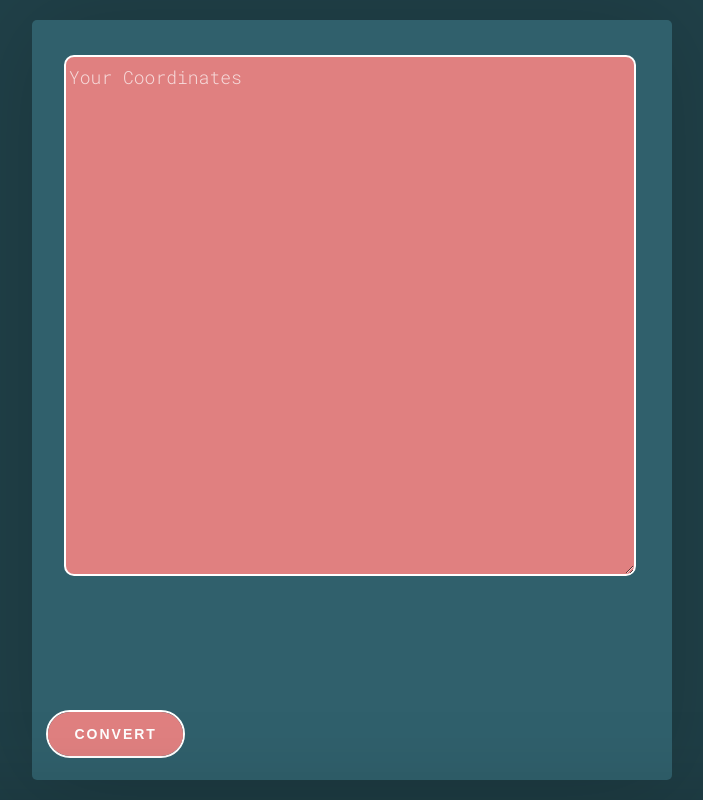
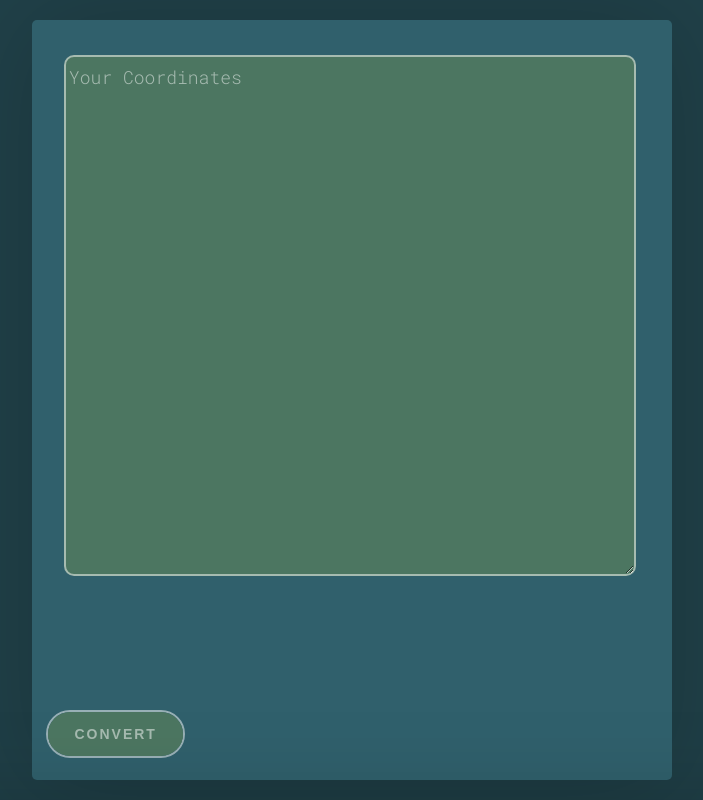
Before and after one commit to jakcharvat/polygonConverter, a plain HTML site: page index.html in a window 1280 px wide. Shown: the whole page, without its empty margins (288-991 px from the left). Drawn offline with Linux system fonts and the light colour scheme.

Commit message:
Further colour changes

```diff
--- a/css/style.css
+++ b/css/style.css
@@ -10,14 +10,18 @@ body {
     width: 98%;
     margin-bottom: 10px;
     height: 500px;
-    border: 2px solid rgba(255, 255, 255, 1);
+    border: 2px solid rgba(255, 255, 255, 0.5);
     border-radius: 10px;
-    background-color: #e08080;
+    background-color: #4c7661; /*#e08080*/
     color: #fff;
+    transition:0.2s ease all;
+    -moz-transition:0.2s ease all;
+    -webkit-transition:0.2s ease all;
 }
 
 #in:focus {
     outline: none;
+    border: 2px solid rgba(255, 255, 255, 1)
 }
 
 #convButton, #backButton {
@@ -92,7 +96,7 @@ body {
   }
 
 label {
-    color: rgba(255, 255, 255, 0.7);
+    color: rgba(255, 255, 255, 0.5);
     font-size:18px;
     font-weight:normal;
     position:absolute;
@@ -167,7 +171,7 @@ textarea:focus ~ .bar:before, textarea:focus ~ .bar:after {
 	overflow: hidden;
 	min-width: 180px;
 	color: #fff; /*#37474f*/
-	border-color: #fff; /*#37474f*/
+	border-color: rgba(255, 255, 255, 0.5); /*#37474f*/
 }
 
 .button:focus {
@@ -191,8 +195,8 @@ textarea:focus ~ .bar:before, textarea:focus ~ .bar:after {
 	transition: transform 0.3s;
 	-webkit-transition-timing-function: cubic-bezier(0.2, 1, 0.3, 1);
 	transition-timing-function: cubic-bezier(0.2, 1, 0.3, 1);
-	background: #e08080; /*#fff*/
-	color: #fff; /*#37474f*/
+	background: #4c7661; /*#fff*/
+    color: rgba(255, 255, 255, 0.5); /*#37474f*/
 }
 .button::before {
 	top: 0;
```
